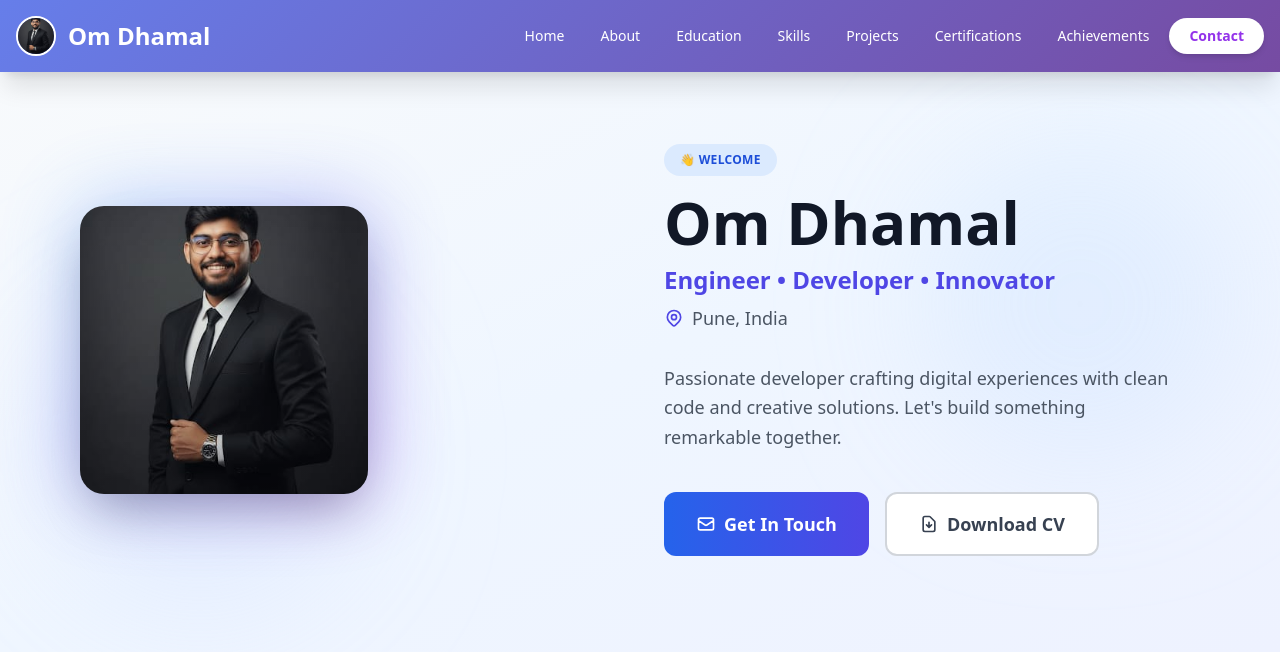
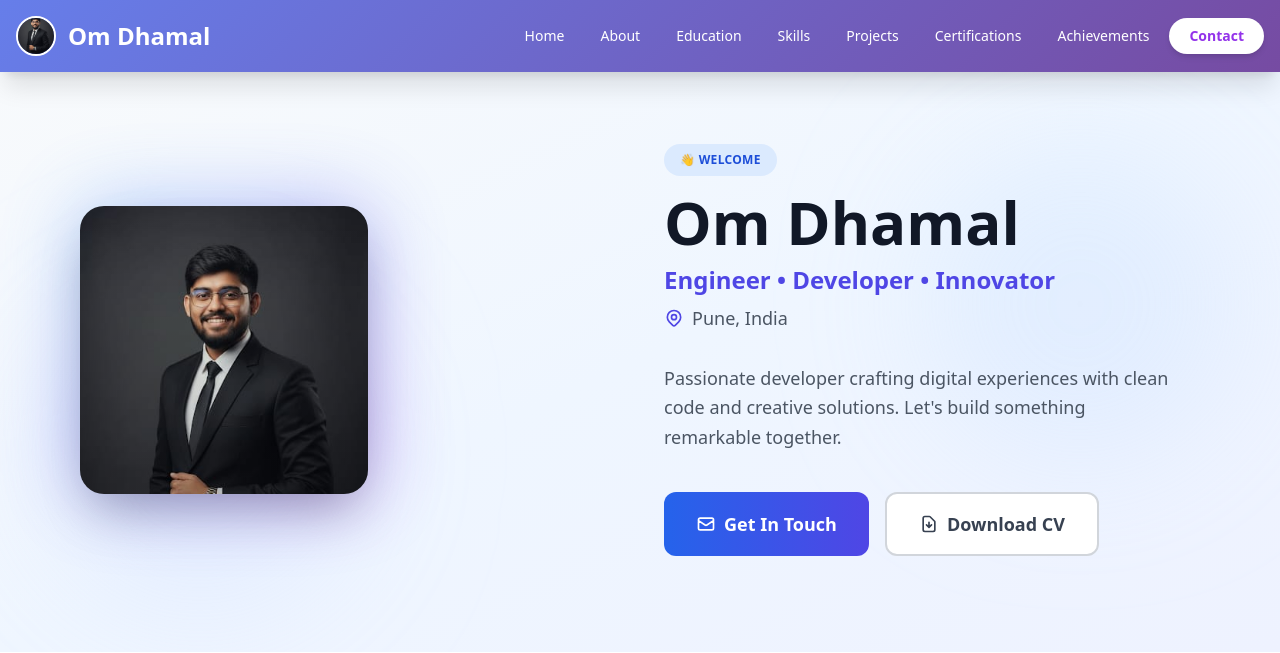
Before and after one commit to OmDhamal-08/Portfolio, a Django app: page /about/ in a window 1280 px wide. Shown: the top 653 px of the page. Run offline with Django 5.2, Linux system fonts and the light colour scheme; data comes from the database, SQL or seed files in the repository; some libraries are stand-ins or nearby versions.

Commit message:
Update about.html

```diff
--- a/django-portfolio/portfolio_app/templates/about.html
+++ b/django-portfolio/portfolio_app/templates/about.html
@@ -20,7 +20,7 @@
             <div class="w-full h-full relative">
                 <img src="https://raw.githubusercontent.com/OmDhamal-08/Portfolio/main/assets/profile.jpeg"
                    alt="{{ personal_info.name }}"
-                   class="w-full h-full object-cover"
+                   class="w-full h-full profile-headshot"
                    onerror="this.style.display='none'; this.nextElementSibling.style.display='flex';">
               <div class="w-full h-full bg-gradient-to-br from-blue-500 via-indigo-500 to-purple-600 flex items-center justify-center text-white text-9xl font-bold absolute inset-0" style="display: none;">
                 {{ personal_info.name|first }}
```
